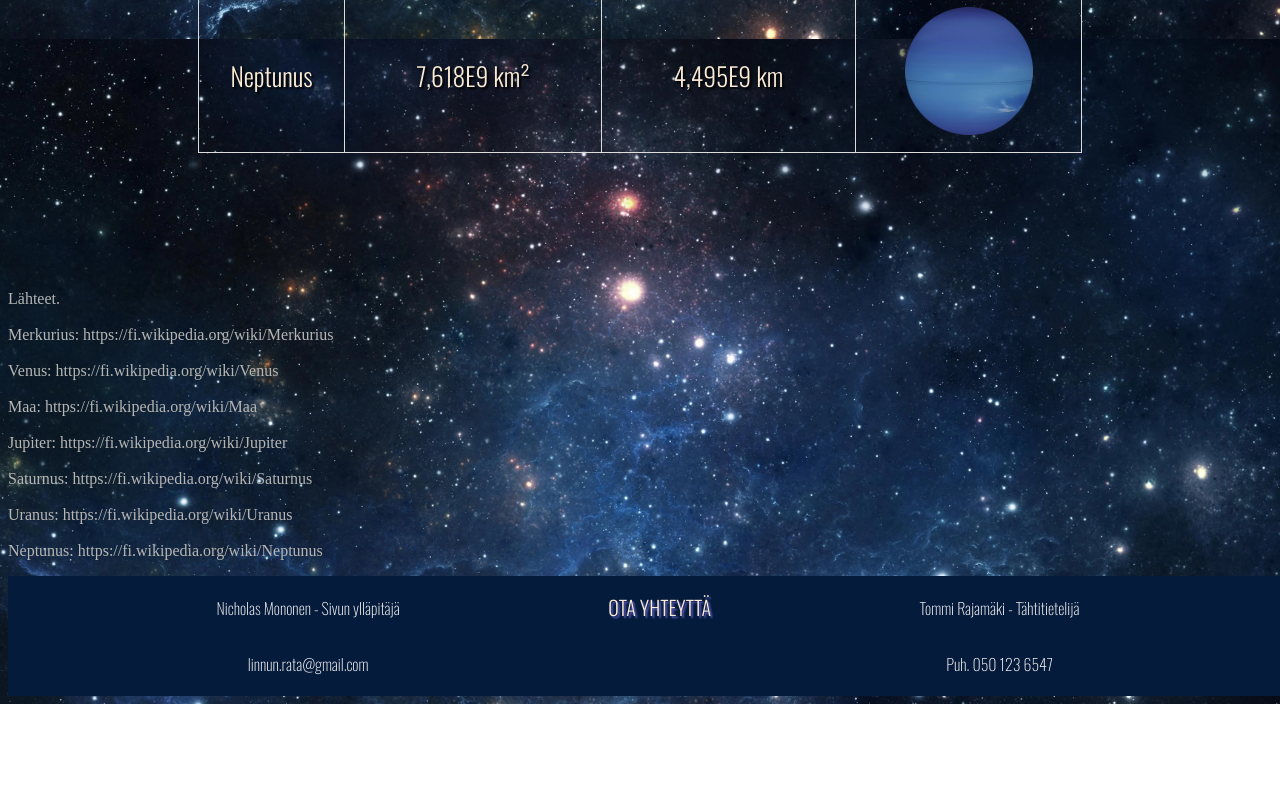
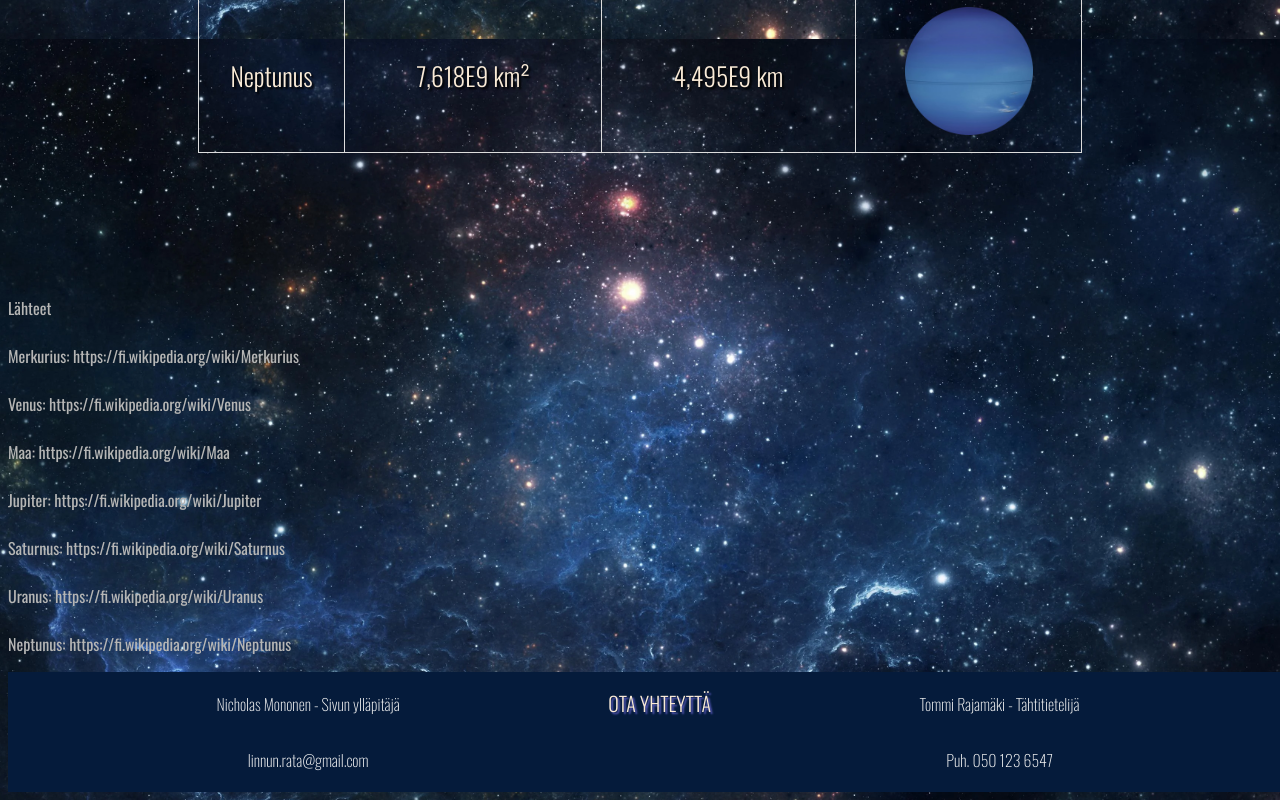
Before and after one commit to bhq628/Verkkoprojekti02.github.io, a plain HTML site: page Verkkosivut/Sivu2.html in a window 1280 px wide. Shown: the part 1561-2361 px from the top of the page. Before the commit the page ends 2265 px from the top, so only its background shows below. Drawn offline with nearby package versions, Linux system fonts and the light colour scheme.

Commit message:
Update Sivu2.html

```diff
--- a/Verkkosivut/Sivu2.html
+++ b/Verkkosivut/Sivu2.html
@@ -130,12 +130,14 @@
         font-size: larger;
         font-weight: 100;
       "
-    >
+    ></p>
 
-    <p style="color: rgb(182, 182, 181)">
-        <br /> Lähteet.
+    <p style="color: rgb(182, 182, 181); font-family: Oswald">
       <br />
-        <br /> Merkurius: https://fi.wikipedia.org/wiki/Merkurius
+      Lähteet
+      <br />
+      <br />
+      Merkurius: https://fi.wikipedia.org/wiki/Merkurius
       <br />
       <br />Venus: https://fi.wikipedia.org/wiki/Venus
       <br />
@@ -148,8 +150,6 @@
       <br />Uranus: https://fi.wikipedia.org/wiki/Uranus
       <br />
       <br />Neptunus: https://fi.wikipedia.org/wiki/Neptunus
-
-
     </p>
 
     <footer class="footer">
```
Lines whose indentation alone changed are shown as unchanged.
